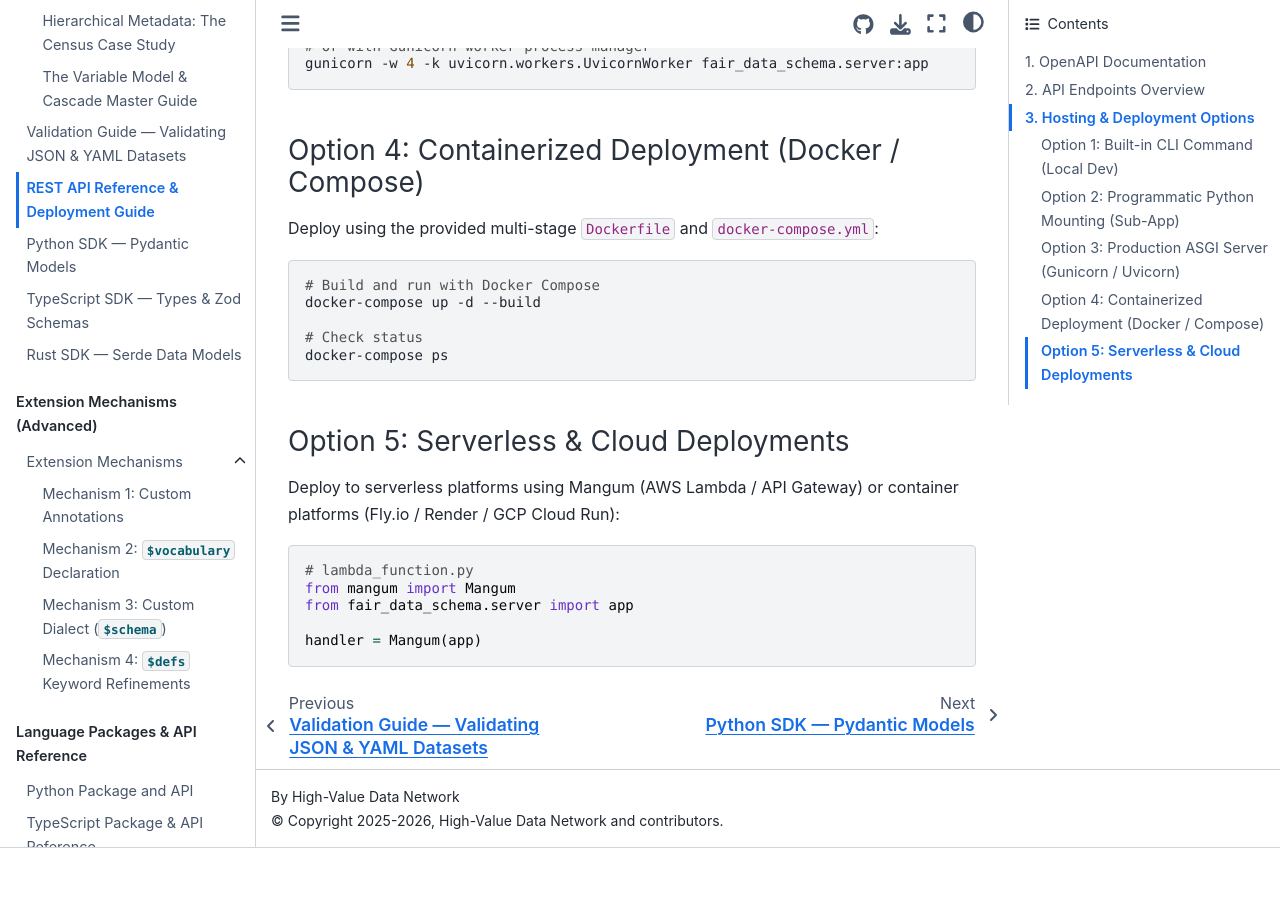
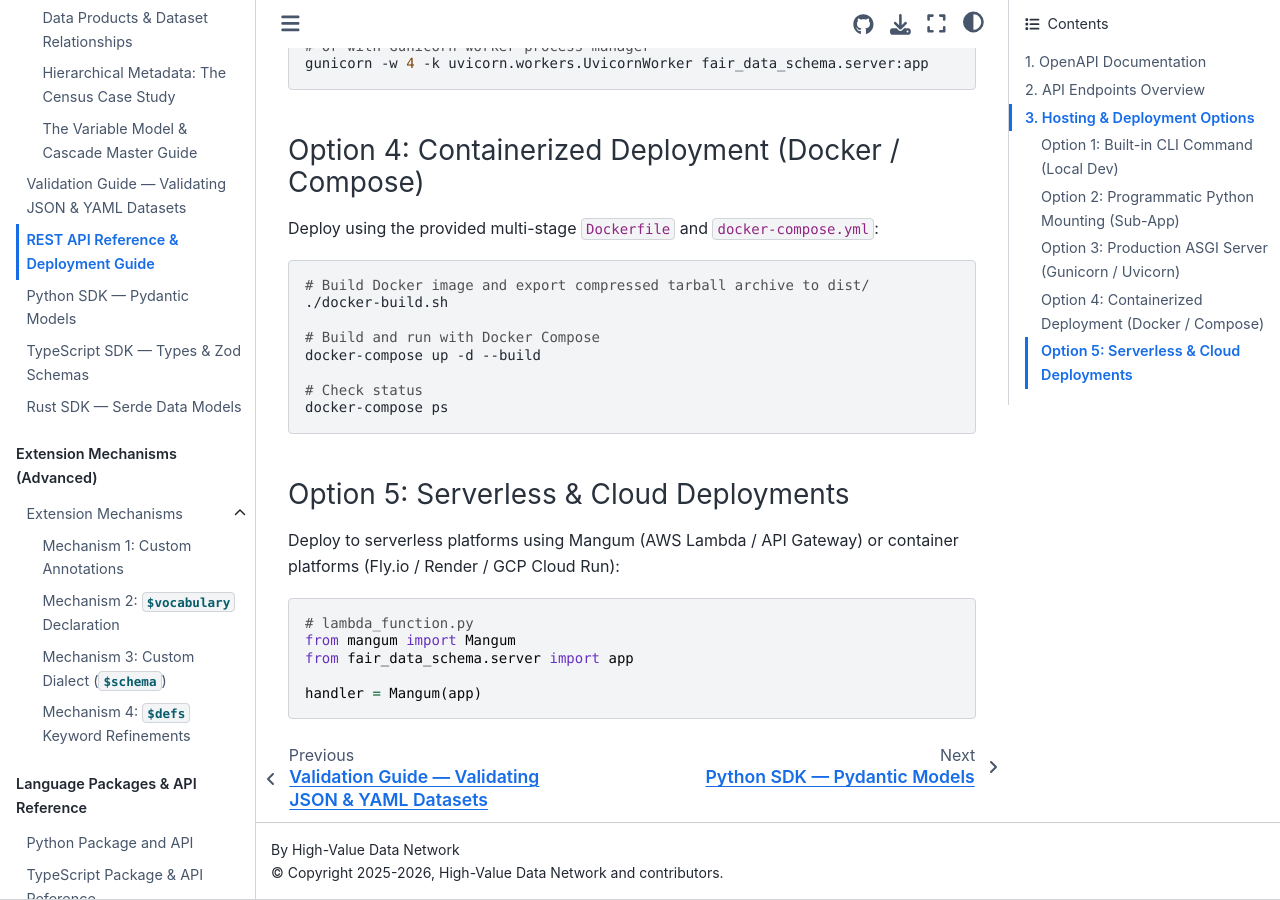
Before and after one commit to hvdnet/fair-data-schema, a Sphinx documentation site: the page built from docs/source/api-deployment.md, in a window 1280 px wide and 900 px high, scrolled down 2010 px. Built offline with Sphinx 7.4.7 and the Sphinx Book theme 1.1.4, drawn with Linux system fonts in a browser that asks for light colours; before the commit the page ends 2858 px from its top, so only the background shows below that.

Commit message:
feat: add docker-build.sh script to build and save image archive in dist/

````diff
--- a/docs/source/api-deployment.md
+++ b/docs/source/api-deployment.md
@@ -71,6 +71,9 @@
 Deploy using the provided multi-stage `Dockerfile` and `docker-compose.yml`:
 
 ```bash
+# Build Docker image and export compressed tarball archive to dist/
+./docker-build.sh
+
 # Build and run with Docker Compose
 docker-compose up -d --build
 
````
Also changed, not shown: 2 other files.
